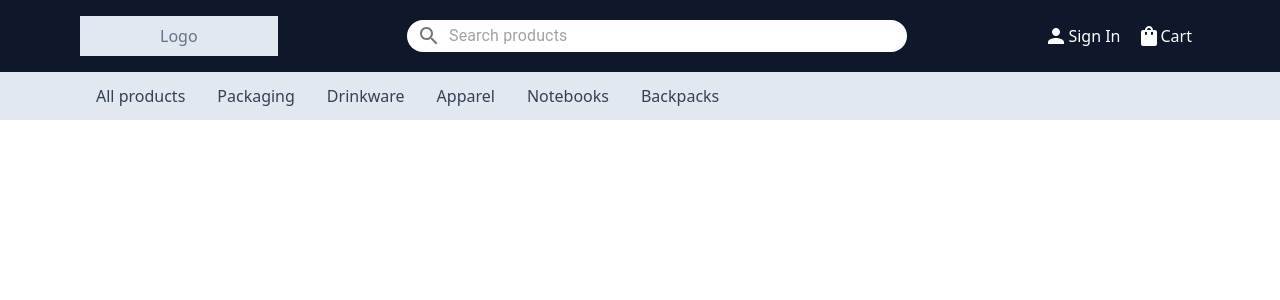
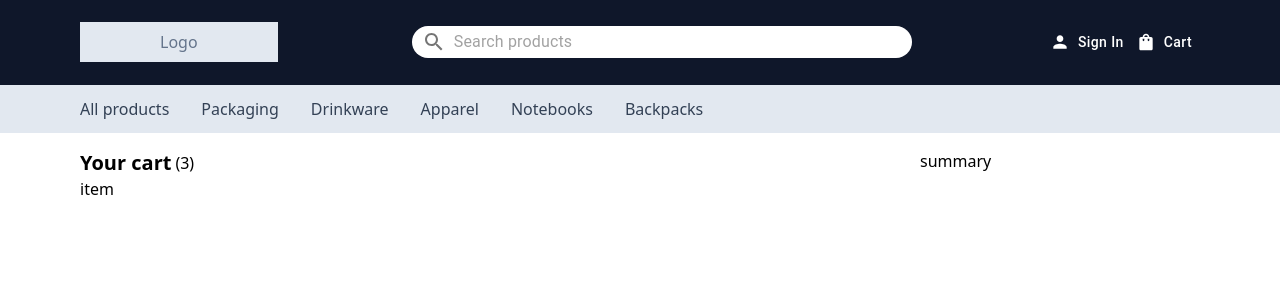
Before and after one commit to manzonlucas/react-mui-challenge, a React (Create React App) app: page / in a window 1280 px wide. Shown: the top 300 px of the page. Built offline with nearby package versions, Linux system fonts and the light colour scheme.

Commit message:
add MUI to user icons. Start cart design

```diff
--- a/src/App.js
+++ b/src/App.js
@@ -1,8 +1,12 @@
+import Cart from './components/Cart';
 import Header from './components/Header';
 
 function App() {
   return (
-    <Header />
+    <>
+      <Header />
+      <Cart />
+    </>
   )
 }
 
--- /dev/null
+++ b/src/components/Cart/Item.jsx
@@ -0,0 +1,7 @@
+export default function Item() {
+  return (
+    <article>
+      item
+    </article>
+  )
+}
--- /dev/null
+++ b/src/components/Cart/ItemList.jsx
@@ -0,0 +1,16 @@
+import Item from "./Item";
+
+export default function ItemList() {
+  return (
+    <section className="w-3/4">
+      <div className="flex items-center">
+        <h2 className="text-xl font-bold mr-1">Your cart</h2>
+        <span>(3)</span>
+      </div>
+
+      <div>
+        <Item />
+      </div>
+    </section>
+  )
+}
--- /dev/null
+++ b/src/components/Cart/Summary.jsx
@@ -0,0 +1,7 @@
+export default function Summary() {
+  return (
+    <section className="w-1/4">
+      summary
+    </section>
+  )
+}
--- /dev/null
+++ b/src/components/Cart/index.jsx
@@ -0,0 +1,11 @@
+import ItemList from "./ItemList";
+import Summary from "./Summary";
+
+export default function Cart() {
+  return (
+    <main className="flex py-4 px-20">
+      <ItemList />
+      <Summary />
+    </main>
+  )
+}
--- a/src/components/Header/navBar.jsx
+++ b/src/components/Header/navBar.jsx
@@ -5,9 +5,7 @@ export default function NavBar() {
   return (
     <nav className="py-3 px-20 bg-slate-200 text-slate-700">
       {navLinks.map(link => {
-        return (
-          <a href="/" className="p-4">{link}</a>
-        )
+        return <a href="/" className="mr-8">{link}</a>
       })}
     </nav>
   )
--- a/src/components/Header/userButtons.jsx
+++ b/src/components/Header/userButtons.jsx
@@ -1,18 +1,27 @@
 import PersonIcon from '@mui/icons-material/Person';
 import ShoppingBagIcon from '@mui/icons-material/ShoppingBag';
+import { Button } from '@mui/material';
+
+
 
 export default function UserButtons() {
   return (
     <section className="flex justify-around text-white py-2">
-      <a href="/" className='mx-2 flex align-center space-around'>
-        <PersonIcon />
-        <span>Sign In</span>
-      </a>
 
-      <a href="/" className='mx-2 flex align-center space-around'>
-        <ShoppingBagIcon />
-        <span>Cart</span>
-      </a>
-    </section>
+      <Button
+        variant="text"
+        startIcon={<PersonIcon />}
+        sx={{ color: 'white', textTransform: 'none' }} >
+        Sign In
+      </Button>
+
+      <Button
+        variant="text"
+        startIcon={<ShoppingBagIcon />}
+        sx={{ color: 'white', textTransform: 'none' }} >
+        Cart
+      </Button>
+
+    </section >
   )
 }
```
Also changed, not shown: src/apiPlaceholders/cart.json (added, +34 -0 lines), src/apiPlaceholders/recommendations.json (added, +26 -0 lines).
